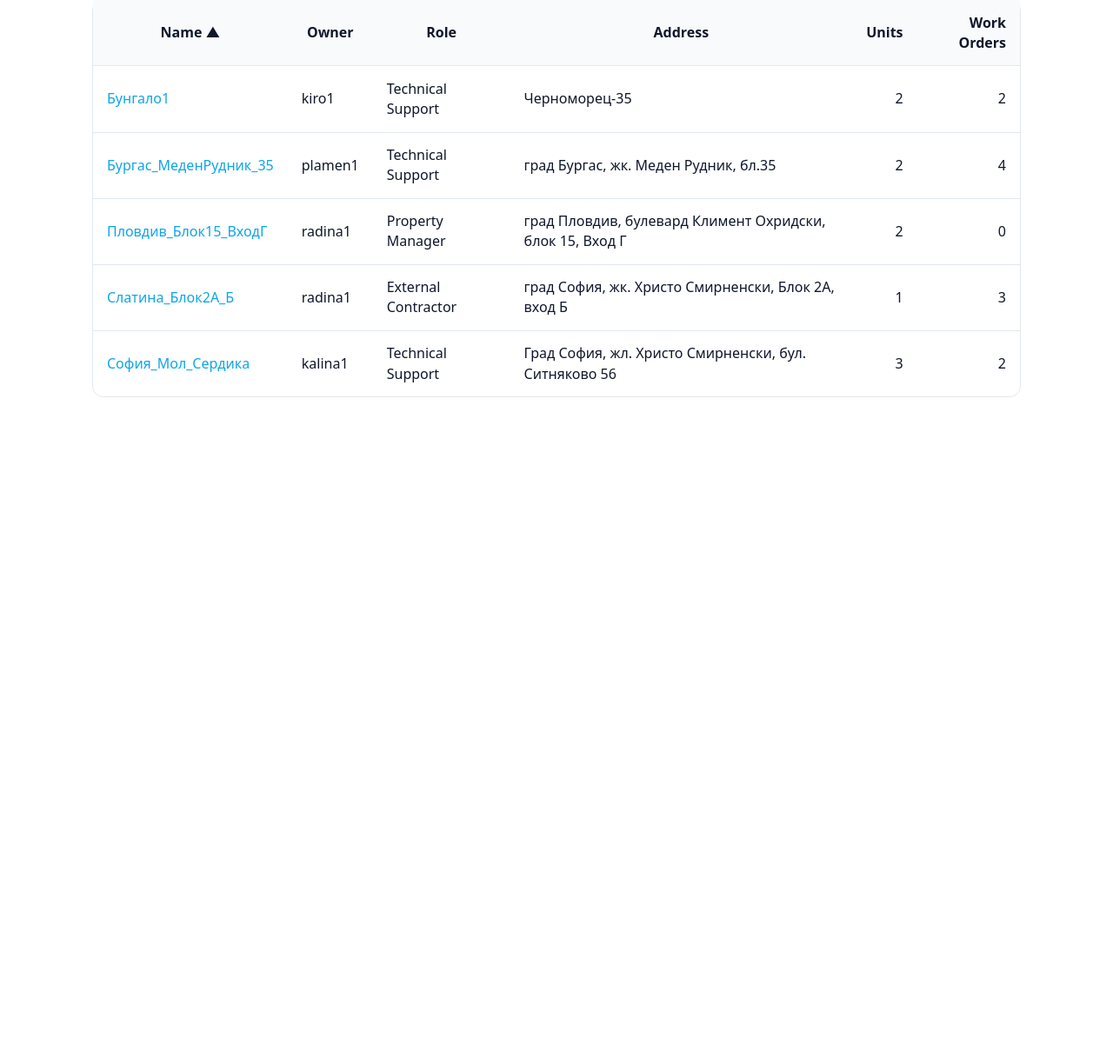
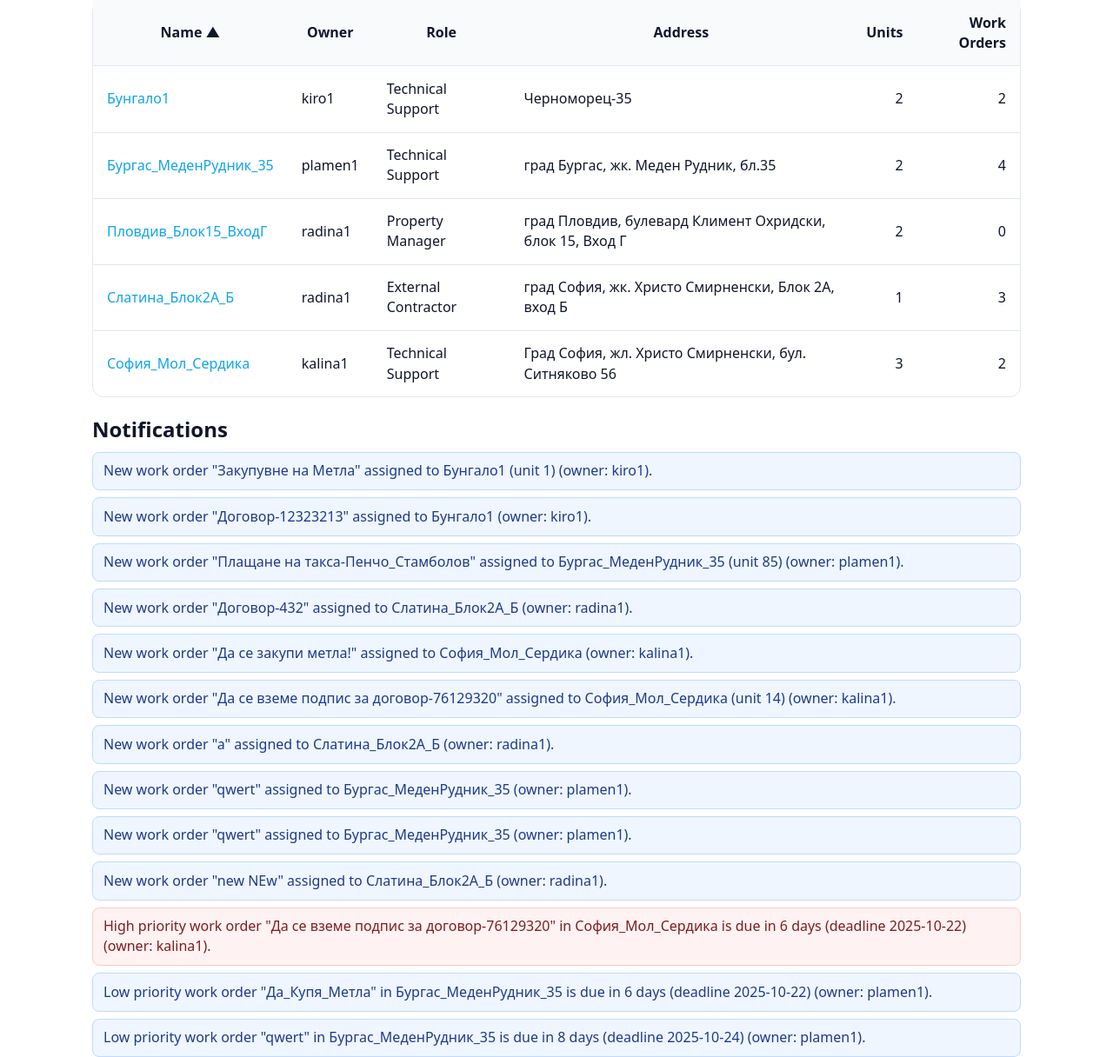
Before and after one commit to Mecho90/BuildingManagement, a Django app: page /buildings/ in a window 1280 px wide. Shown: the part 212-1428 px from the top of the page at 87% size. Before the commit the page ends 669 px from the top, so only its background shows below. Run offline with Django 5.2, Linux system fonts and the light colour scheme; a user stored in the database is signed in; data comes from the database, SQL or seed files in the repository; both versions use the stored data as it was after the commit.

Commit message:
Add notifications section

```diff
--- a/building_management/core/views.py
+++ b/building_management/core/views.py
@@ -1,6 +1,8 @@
 # core/views.py
 
 from __future__ import annotations
+
+from datetime import timedelta
 
 from django.contrib import messages
 from django.core.paginator import Paginator
@@ -19,6 +21,7 @@ from django.views.generic import (
     DeleteView,
 )
 
+from django.utils import timezone
 from .forms import BuildingForm, UnitForm, WorkOrderForm
 from .models import Building, Unit, WorkOrder
 
@@ -109,7 +112,112 @@ class BuildingListView(LoginRequiredMixin, ListView):
             ctx["per"] = 10
         ctx["sort"] = getattr(self, "_effective_sort", "name")
         ctx["show_owner_column"] = self.request.user.is_staff or self.request.user.is_superuser
+        ctx["notifications"] = self._build_notifications()
         return ctx
+
+    def _build_notifications(self):
+        user = self.request.user
+        if not user.is_authenticated:
+            return []
+
+        visible_buildings = (
+            Building.objects.visible_to(user).values_list("id", flat=True)
+        )
+        visible_ids = list(visible_buildings)
+        if not visible_ids:
+            return []
+
+        is_admin = user.is_staff or user.is_superuser
+        window_start = timezone.now() - timedelta(days=30)
+        today = timezone.localdate()
+
+        notifications: list[dict[str, str]] = []
+
+        # ---- Newly created work orders ----
+        wo_new_qs = (
+            WorkOrder.objects.filter(building_id__in=visible_ids, created_at__gte=window_start)
+            .select_related("building__owner", "unit")
+            .order_by("-created_at")[:10]
+        )
+        for wo in wo_new_qs:
+            building = wo.building
+            building_id = wo.building_id
+            building_name = building.name if building_id else "your building"
+            owner_label = None
+            if is_admin and building_id:
+                owner = getattr(building, "owner", None)
+                if owner:
+                    owner_label = owner.get_full_name() or owner.username
+            unit_part = f" (unit {wo.unit.number})" if wo.unit_id else ""
+            message = f"New work order \"{wo.title}\" assigned to {building_name}{unit_part}"
+            if owner_label:
+                message += f" (owner: {owner_label})"
+            notifications.append(
+                {
+                    "level": "info",
+                    "message": message + ".",
+                }
+            )
+
+        # ---- Upcoming deadlines ----
+        base_open = (
+            WorkOrder.objects.filter(
+                building_id__in=visible_ids,
+                archived_at__isnull=True,
+                status__in=[WorkOrder.Status.OPEN, WorkOrder.Status.IN_PROGRESS],
+            )
+            .select_related("building__owner", "unit")
+        )
+
+        thresholds = {
+            WorkOrder.Priority.HIGH: 7,
+            WorkOrder.Priority.MEDIUM: 7,
+            WorkOrder.Priority.LOW: 30,
+        }
+        priority_levels = {
+            WorkOrder.Priority.HIGH: "danger",
+            WorkOrder.Priority.MEDIUM: "warning",
+            WorkOrder.Priority.LOW: "info",
+        }
+
+        for priority, window in thresholds.items():
+            window_end = today + timedelta(days=window)
+            upcoming = (
+                base_open.filter(priority=priority, deadline__gte=today, deadline__lte=window_end)
+                .order_by("deadline")[:10]
+            )
+            for wo in upcoming:
+                building = wo.building
+                building_id = wo.building_id
+                building_name = building.name if building_id else "your building"
+                owner_label = None
+                if is_admin and building_id:
+                    owner = getattr(building, "owner", None)
+                    if owner:
+                        owner_label = owner.get_full_name() or owner.username
+                days_left = (wo.deadline - today).days
+                if days_left < 0:
+                    due_text = f"overdue by {abs(days_left)} days"
+                elif days_left == 0:
+                    due_text = "due today"
+                elif days_left == 1:
+                    due_text = "due tomorrow"
+                else:
+                    due_text = f"due in {days_left} days"
+                message = (
+                    f"{wo.get_priority_display()} priority work order \"{wo.title}\" "
+                    f"in {building_name} is {due_text} (deadline {wo.deadline})"
+                )
+                if owner_label:
+                    message += f" (owner: {owner_label})"
+                notifications.append(
+                    {
+                        "level": priority_levels[priority],
+                        "message": message + ".",
+                    }
+                )
+
+        return notifications
 
 class BuildingDetailView(LoginRequiredMixin, UserPassesTestMixin, DetailView):
     model = Building
--- a/building_management/static/css/app.css
+++ b/building_management/static/css/app.css
@@ -124,11 +124,38 @@ input[type=number]:focus, input[type=date]:focus, select:focus, textarea:focus {
   color: #92400e;
 }
 
+.alert--info {
+  background: #eff6ff;
+  border-color: #bfdbfe;
+  color: #1e3a8a;
+}
+
 .alert--error,
 .alert--danger {
   background: #fef2f2;
   border-color: #fecaca;
   color: #7f1d1d;
+}
+
+.notifications-block {
+  margin-bottom: 1.5rem;
+}
+
+.notifications-block h2 {
+  margin-bottom: .5rem;
+}
+
+.notifications-list {
+  list-style: none;
+  padding: 0;
+  margin: 0;
+  display: flex;
+  flex-direction: column;
+  gap: .5rem;
+}
+
+.notifications-list .alert {
+  margin: 0;
 }
 
 /* Checkbox label style used in _form_layout.html */
--- a/building_management/templates/core/buildings_list.html
+++ b/building_management/templates/core/buildings_list.html
@@ -141,4 +141,17 @@
       {% endif %}
     </div>
   {% endif %}
+
+  <section class="notifications-block">
+    <h2 class="mb-1">Notifications</h2>
+    {% if notifications %}
+      <ul class="notifications-list">
+        {% for note in notifications %}
+          <li class="alert alert--{{ note.level }}">{{ note.message }}</li>
+        {% endfor %}
+      </ul>
+    {% else %}
+      <p class="muted mb-2">No notifications right now.</p>
+    {% endif %}
+  </section>
 {% endblock %}
```
Also changed, not shown: building_management/db.sqlite3.
